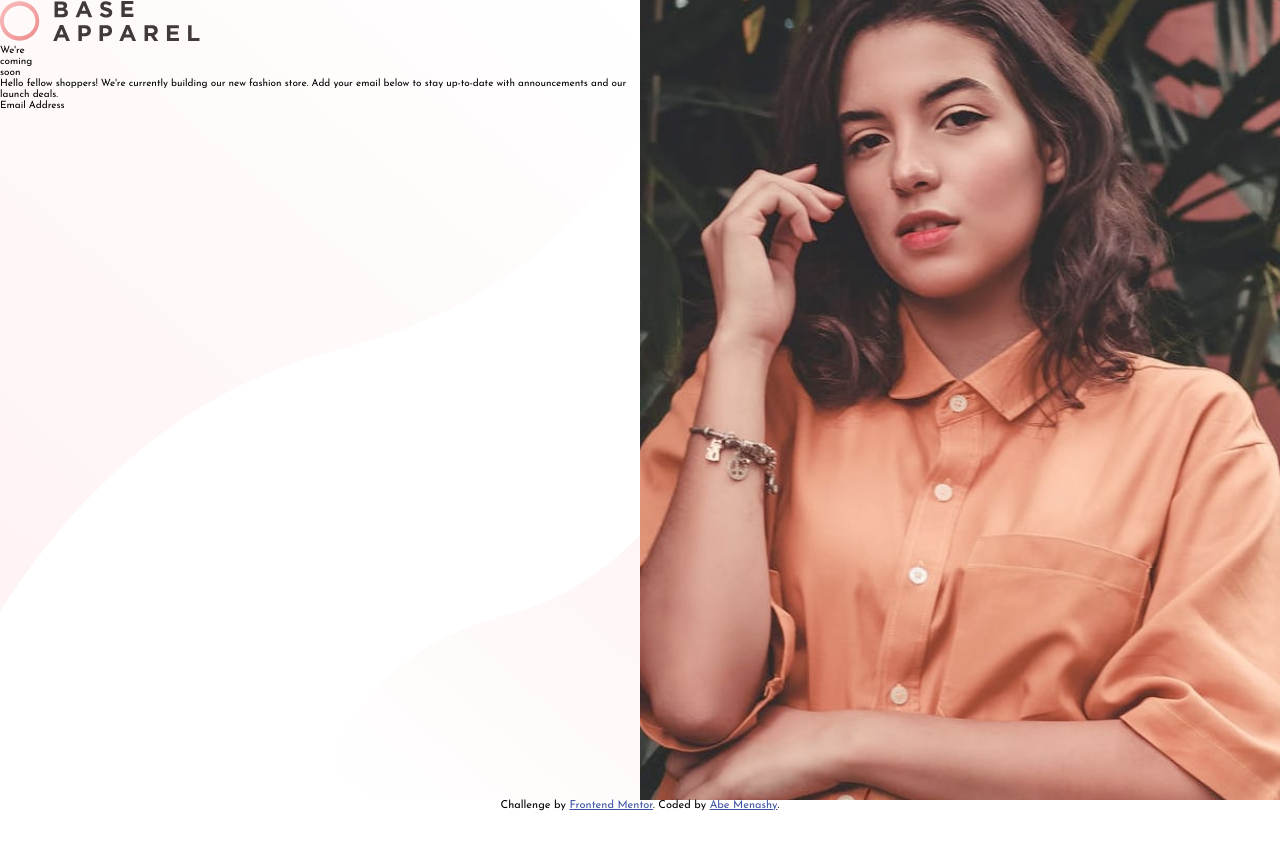
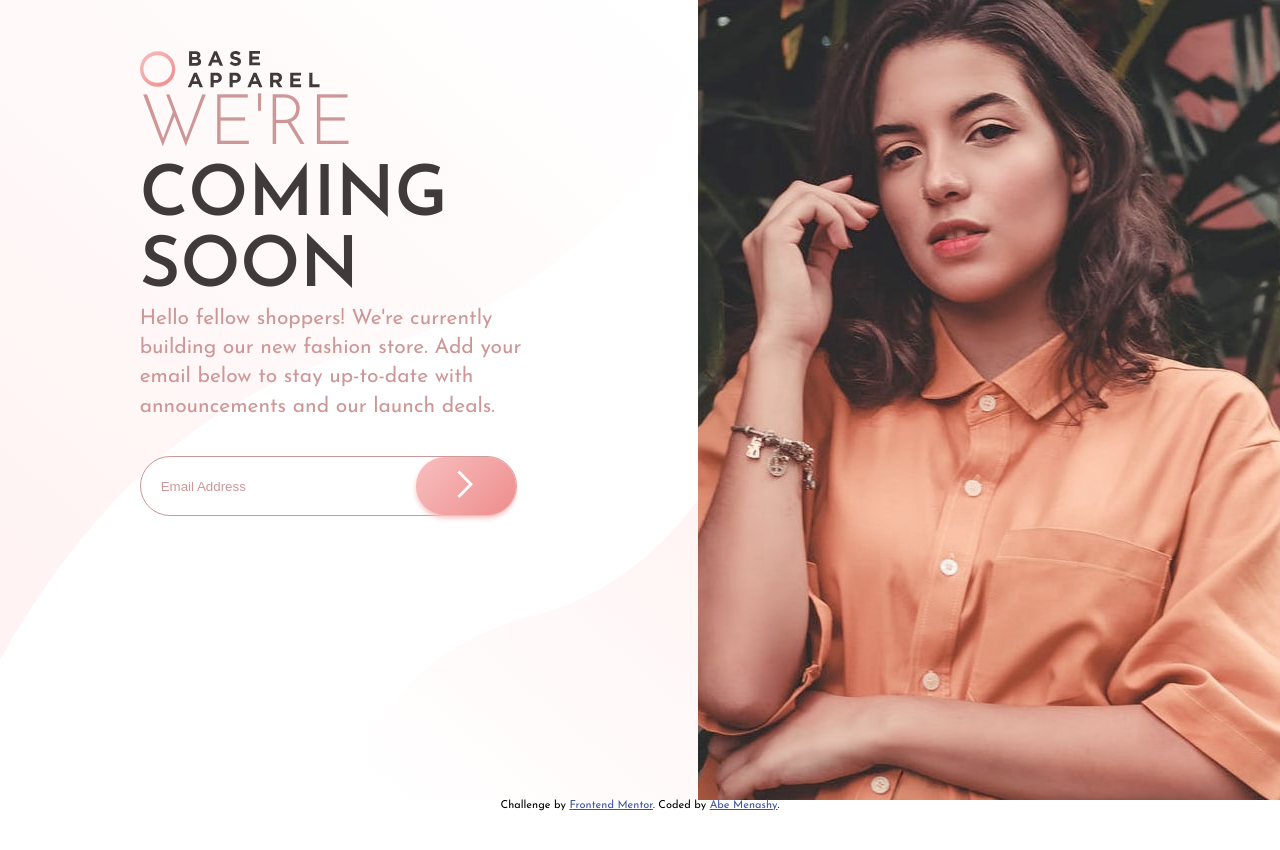
Before and after one commit to abe-m1/base-apparel-coming-soon, a website: page index.html in a window 1280 px wide. Before the commit the page ends 811 px from the top, so only its background shows below. Drawn offline with Linux system fonts and the light colour scheme.

Commit message:
basic layout

```diff
--- a/index.html
+++ b/index.html
@@ -19,18 +19,27 @@
   <body>
     <div class="container">
       <div class="content">
-        <div class="logo-containter">
-          <img class="logo" src="images/logo.svg" alt="" />
+        <div class="content-container">
+          <div class="logo-container">
+            <img class="logo" src="images/logo.svg" alt="" />
+          </div>
+          <div class="text-container">
+            <p class="upper-heading">we're</p>
+            <p class="lower-heading">coming</p>
+            <p class="lower-heading">soon</p>
+            <p class="main-text">
+              Hello fellow shoppers! We're currently building our new fashion
+              store. Add your email below to stay up-to-date with announcements
+              and our launch deals.
+            </p>
+            <form id="form">
+              <input type="email" required placeholder="Email Address" />
+              <button>
+                <img class="arrow" src="images/icon-arrow.svg" alt="" />
+              </button>
+            </form>
+          </div>
         </div>
-        <p>We're</p>
-        <p>coming</p>
-        <p>soon</p>
-        <p>
-          Hello fellow shoppers! We're currently building our new fashion store.
-          Add your email below to stay up-to-date with announcements and our
-          launch deals.
-        </p>
-        Email Address
       </div>
       <div class="image"></div>
     </div>
--- a/scss/main.scss
+++ b/scss/main.scss
@@ -75,7 +75,14 @@ body {
 .content {
   background: url(/images/bg-pattern-desktop.svg) no-repeat center center;
   background-size: cover;
-  flex: 50%;
+  flex: 60%;
+}
+
+.content-container {
+  width: 60%;
+  height: 100%;
+  margin: auto;
+  // position: relative;
 }
 
 .image {
@@ -84,8 +91,71 @@ body {
   flex: 50%;
 }
 
+.logo-container {
+  margin-top: 5rem;
+}
+
+.text-container {
+  // position: absolute;
+  // top: 40%;
+  // left: 50%;
+  // transform: translate(-50%, 20%);
+}
+
+#form {
+  width: 90%;
+  display: flex;
+  flex-direction: row;
+  border: 1px solid $desaturatedRed;
+  // padding: 10px;
+  height: 6rem;
+  padding-left: 20px;
+
+  border-radius: 50px; /*you can remove this to avoid rounded corners on the form*/
+}
+
+input {
+  flex-grow: 3;
+  border: none;
+  border-radius: 50px;
+  background-color: transparent;
+}
+
+#submit {
+  padding: 10px;
+}
+
+button {
+  width: 10rem;
+  border-radius: 50px;
+  border: none;
+  background-image: linear-gradient(135deg, hsl(0, 80%, 86%), hsl(0, 74%, 74%));
+  box-shadow: 0px 3px 5px hsl(0, 80%, 86%);
+}
+
 .logo {
-  width: 200px;
+  width: 18rem;
+}
+
+.upper-heading {
+  font-size: 7rem;
+  font-weight: 300;
+  color: $desaturatedRed;
+  text-transform: uppercase;
+}
+
+.lower-heading {
+  font-size: 7rem;
+  font-weight: 600;
+  color: $darkGrayishRed;
+  text-transform: uppercase;
+}
+
+.main-text {
+  font-size: 2.1rem;
+  line-height: 1.4;
+  color: $desaturatedRed;
+  margin-bottom: 3.5rem;
 }
 
 .attribution {
@@ -95,3 +165,23 @@ body {
 .attribution a {
   color: hsl(228, 45%, 44%);
 }
+
+::placeholder {
+  /* Chrome, Firefox, Opera, Safari 10.1+ */
+  color: $desaturatedRed;
+  opacity: 1; /* Firefox */
+}
+
+:-ms-input-placeholder {
+  /* Internet Explorer 10-11 */
+  color: $desaturatedRed;
+}
+
+::-ms-input-placeholder {
+  /* Microsoft Edge */
+  color: $desaturatedRed;
+}
+
+.arrow {
+  width: 1.7rem;
+}
```
Also changed, not shown: css/style.css.
